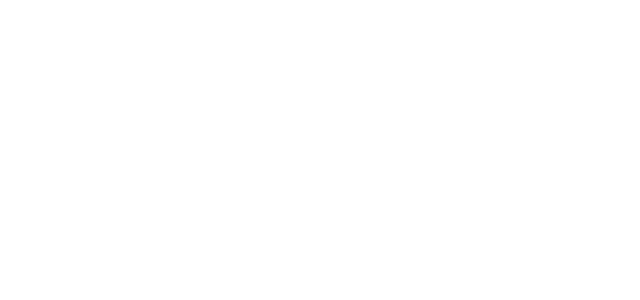
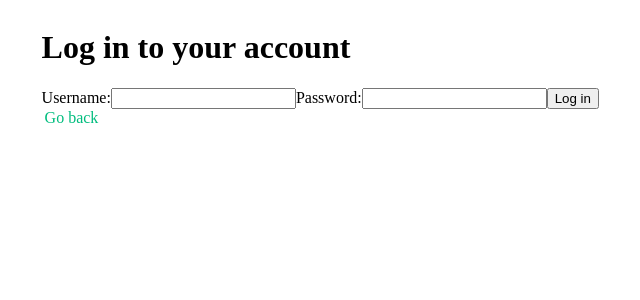
Before and after one commit to fridanordenlow/fed24d-api-inl2-shelfie, a Vue app in the folder book-app/book-client/: page /login in a window 1280 px wide. Before the commit this address had no page. Shown: the top 300 px of the page, without its empty margins (41-681 px from the left). Built offline with nearby package versions, Linux system fonts and the light colour scheme; no server answers.

Commit message:
feat(register): implement user login form

```diff
--- a/book-app/book-client/src/router/index.js
+++ b/book-app/book-client/src/router/index.js
@@ -1,6 +1,7 @@
 import { createRouter, createWebHistory } from 'vue-router';
 import HomeView from '@/views/HomeView.vue';
 import RegisterView from '@/views/RegisterView.vue';
+import LogInView from '@/views/LogInView.vue';
 
 const router = createRouter({
   history: createWebHistory(import.meta.env.BASE_URL),
@@ -14,7 +15,12 @@ const router = createRouter({
         path: '/register',
         name: 'register',
         component: RegisterView,
-      }
+    },
+    {
+        path: '/login',
+        name: 'login',
+        component: LogInView,
+    }
   ],
 });
 
--- a/book-app/book-client/src/views/HomeView.vue
+++ b/book-app/book-client/src/views/HomeView.vue
@@ -8,6 +8,7 @@ import { RouterLink } from 'vue-router';
     <h1>Home</h1>
     <BookList />
     <RouterLink to="/register">Register user</RouterLink>
+    <RouterLink to="/login">Log in</RouterLink>
 </template>
 
 <style lang="scss" scoped>
--- /dev/null
+++ b/book-app/book-client/src/views/LogInView.vue
@@ -0,0 +1,58 @@
+<script setup>
+import { reactive, ref } from 'vue';
+import { RouterLink, useRouter } from 'vue-router';
+
+const API_URL = import.meta.env.VITE_API_URL;
+const router = useRouter();
+
+const form  = reactive({
+    username: '',
+    password: '',
+})
+
+const errorMessage = ref('');
+
+
+const onSubmit = async () => {
+    errorMessage.value = '';
+
+    try {
+        const response = await fetch(API_URL + '/auth/login', {
+            method: 'POST',
+            headers: {
+                'Content-Type': 'application/json'
+            },
+            body: JSON.stringify(form)
+        })
+
+        if (!response.ok) {
+            const errorData = await response.json();
+            throw new Error(errorData.message || 'Login failed');
+        }
+        console.log('You are logged in.')
+        router.push('/') // Or redirect to /books?
+
+    } catch(error) {
+        console.log(error);
+        errorMessage.value = error.message || 'Sorry, something went wrong at login. Please try again.';
+    }
+};
+</script>
+
+<template>
+    <div>
+        <h1>Log in to your account</h1>
+        <form id="register-form" @submit.prevent="onSubmit">
+            <label for="">Username:</label>
+            <input type="text" name="username" v-model="form.username">
+            <label for="">Password:</label>
+            <input type="text" name="password" v-model="form.password">
+            <button>Log in</button>
+        </form>
+        <div v-if="errorMessage" class="feedback-message">{{ errorMessage }}</div>
+        <RouterLink to="/">Go back</RouterLink> <!-- Change to login-button? -->
+    </div>
+</template>
+
+<style lang="scss" scoped>
+</style>
```
